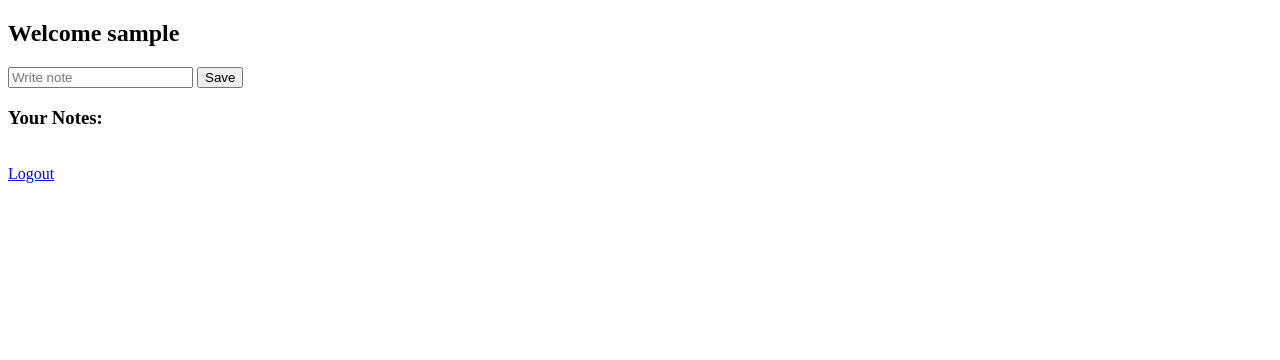
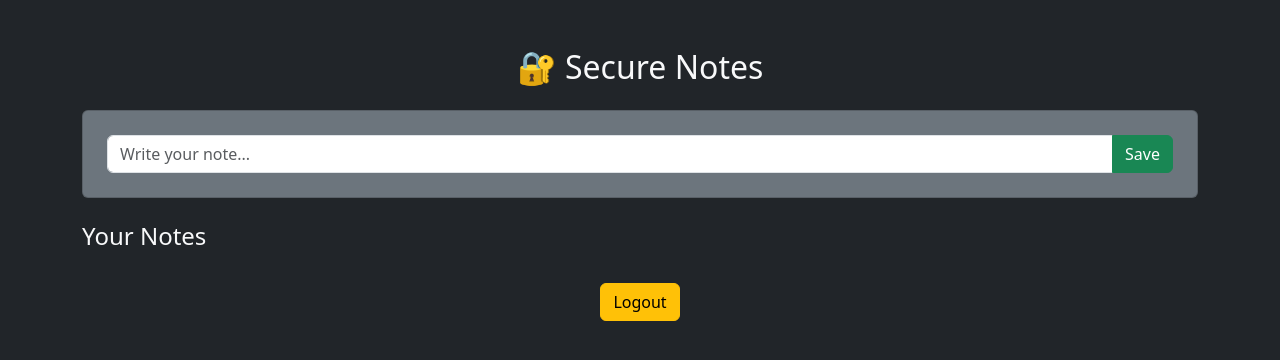
Before and after one commit to kishanmanjunath2007-sys/secure-notes, a Flask app: page /notes in a window 1280 px wide. Shown: the top 360 px of the page. Run offline with Flask 3, Linux system fonts and the light colour scheme; the visitor is signed in with stand-in values (Sample User, id 1); data that the repository does not hold is empty.

Commit message:
Revamp notes.html with Bootstrap and new layout
Updated the notes page to enhance the user interface and added Bootstrap styling.

```diff
--- a/templates/notes.html
+++ b/templates/notes.html
@@ -1,30 +1,42 @@
 <!DOCTYPE html>
 <html>
 <head>
-    <title>Notes</title>
+    <title>Secure Notes</title>
+    <link href="https://cdn.jsdelivr.net/npm/bootstrap@5.3.0/dist/css/bootstrap.min.css" rel="stylesheet">
 </head>
-<body>
 
-<h2>Welcome {{ session['user'] }}</h2>
+<body class="bg-dark text-light">
 
+<div class="container mt-5">
+
+    <h2 class="text-center mb-4">🔐 Secure Notes</h2>
+
+    <div class="card p-4 bg-secondary">
         <form method="POST">
-    <input type="text" name="note" placeholder="Write note" required>
-    <button type="submit">Save</button>
+            <div class="input-group">
+                <input type="text" name="note" class="form-control" placeholder="Write your note..." required>
+                <button class="btn btn-success">Save</button>
+            </div>
         </form>
+    </div>
 
-<h3>Your Notes:</h3>
-
-<ul>
+    <div class="mt-4">
+        <h4>Your Notes</h4>
+        <ul class="list-group">
             {% for id, n in notes %}
-        <li>
+                <li class="list-group-item d-flex justify-content-between align-items-center">
                     {{ n }}
-            <a href="/delete/{{ id }}">❌ Delete</a>
+                    <a href="/delete/{{ id }}" class="btn btn-danger btn-sm">Delete</a>
                 </li>
             {% endfor %}
         </ul>
+    </div>
 
-<br>
-<a href="/logout">Logout</a>
+    <div class="text-center mt-4">
+        <a href="/logout" class="btn btn-warning">Logout</a>
+    </div>
+
+</div>
 
 </body>
 </html>
```
Lines whose indentation alone changed are shown as unchanged.
